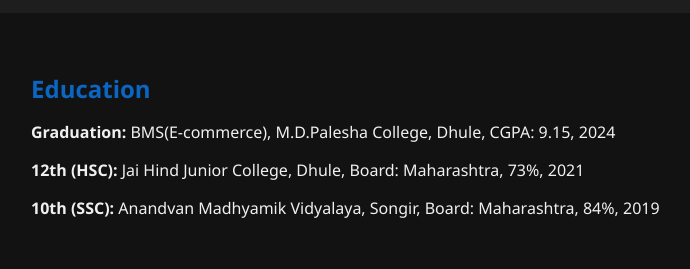
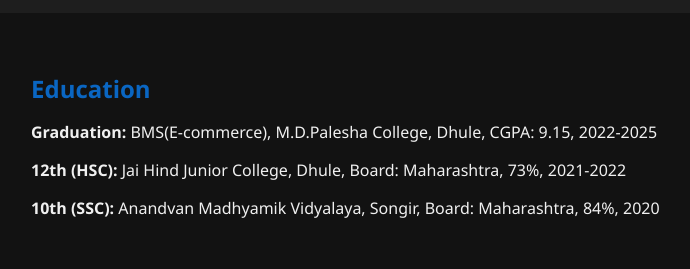
Before and after one commit to kasarkirti14-blip/Portfolio, a plain HTML site: page index.html in a window 1280 px wide. Shown: the part 2060-2329 px from the top of the page, without its empty margins (39-729 px from the left). Drawn offline with Linux system fonts and the light colour scheme.

Commit message:
Updated portfolio design and added animation

```diff
--- a/index.html
+++ b/index.html
@@ -158,9 +158,9 @@
 <section class="section">
     <h2>Education</h2>
     <div class="education">
-        <p><strong>Graduation:</strong> BMS(E-commerce), M.D.Palesha College, Dhule, CGPA: 9.15, 2024</p>
-        <p><strong>12th (HSC):</strong> Jai Hind Junior College, Dhule, Board: Maharashtra, 73%, 2021</p>
-        <p><strong>10th (SSC):</strong> Anandvan Madhyamik Vidyalaya, Songir, Board: Maharashtra, 84%, 2019</p>
+        <p><strong>Graduation:</strong> BMS(E-commerce), M.D.Palesha College, Dhule, CGPA: 9.15, 2022-2025</p>
+        <p><strong>12th (HSC):</strong> Jai Hind Junior College, Dhule, Board: Maharashtra, 73%, 2021-2022</p>
+        <p><strong>10th (SSC):</strong> Anandvan Madhyamik Vidyalaya, Songir, Board: Maharashtra, 84%, 2020</p>
     </div>
 </section>
 
```
